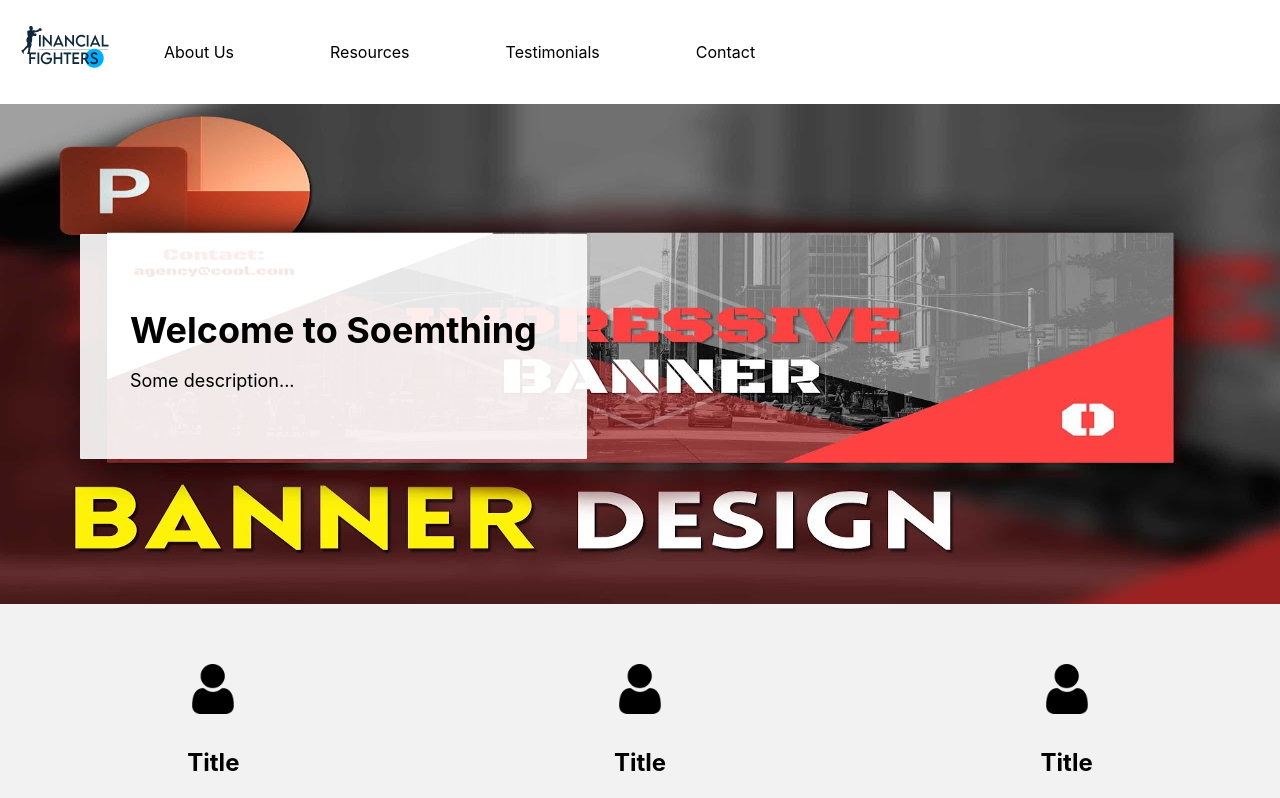
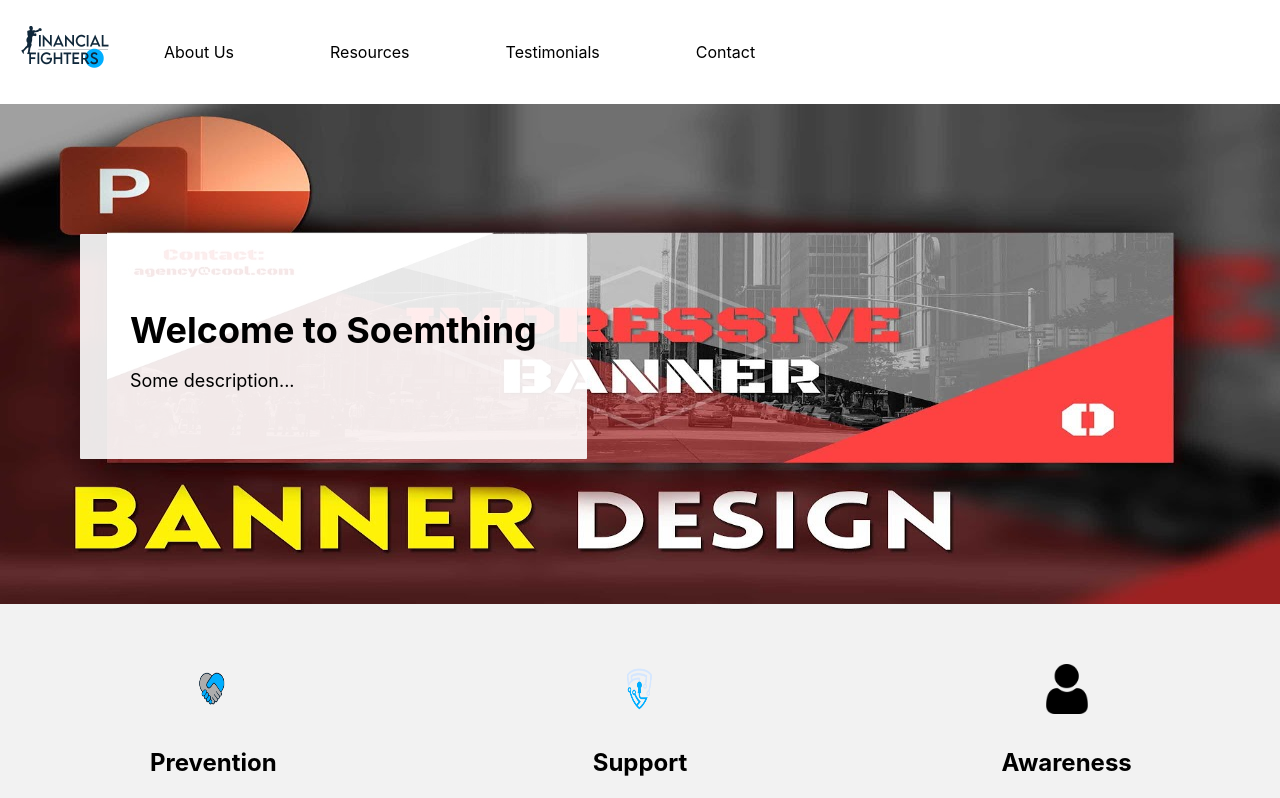
Before and after one commit to mew34254/hackathon9, a React (Create React App) app in the folder client/: page / in a window 1280 px wide. Shown: the top 798 px of the page. Built offline with nearby package versions, Linux system fonts and the light colour scheme.

Commit message:
added self-pic

```diff
--- a/client/src/components/Homepage.js
+++ b/client/src/components/Homepage.js
@@ -21,18 +21,18 @@ function Homepage(props) {
 
             <div className="gridContainer">
                 <div className="gridItem">
-                    <img src="images/hpIcon1.png" alt="Icon 1"/>
-                    <h2> Title </h2>
+                    <img src="images/icon1.png" alt="Icon 1"/>
+                    <h2> Prevention </h2>
                     <p>Text for item 1</p>
                 </div>
                 <div className="gridItem">
-                     <img src="images/hpIcon2.png" alt="Icon 2"/>
-                    <h2> Title </h2>
+                     <img src="images/icon2.png" alt="Icon 2"/>
+                    <h2> Support </h2>
                     <p>Text for item 2</p>
                 </div>
                  <div className="gridItem">
                      <img src="images/hpIcon3.png" alt="Icon 3"/>
-                     <h2> Title </h2>
+                     <h2> Awareness </h2>
                      <p>Text for item 3</p>
                 </div>
             </div>
```
Also changed, not shown: client/public/images/Kimmi.jpg (added).
